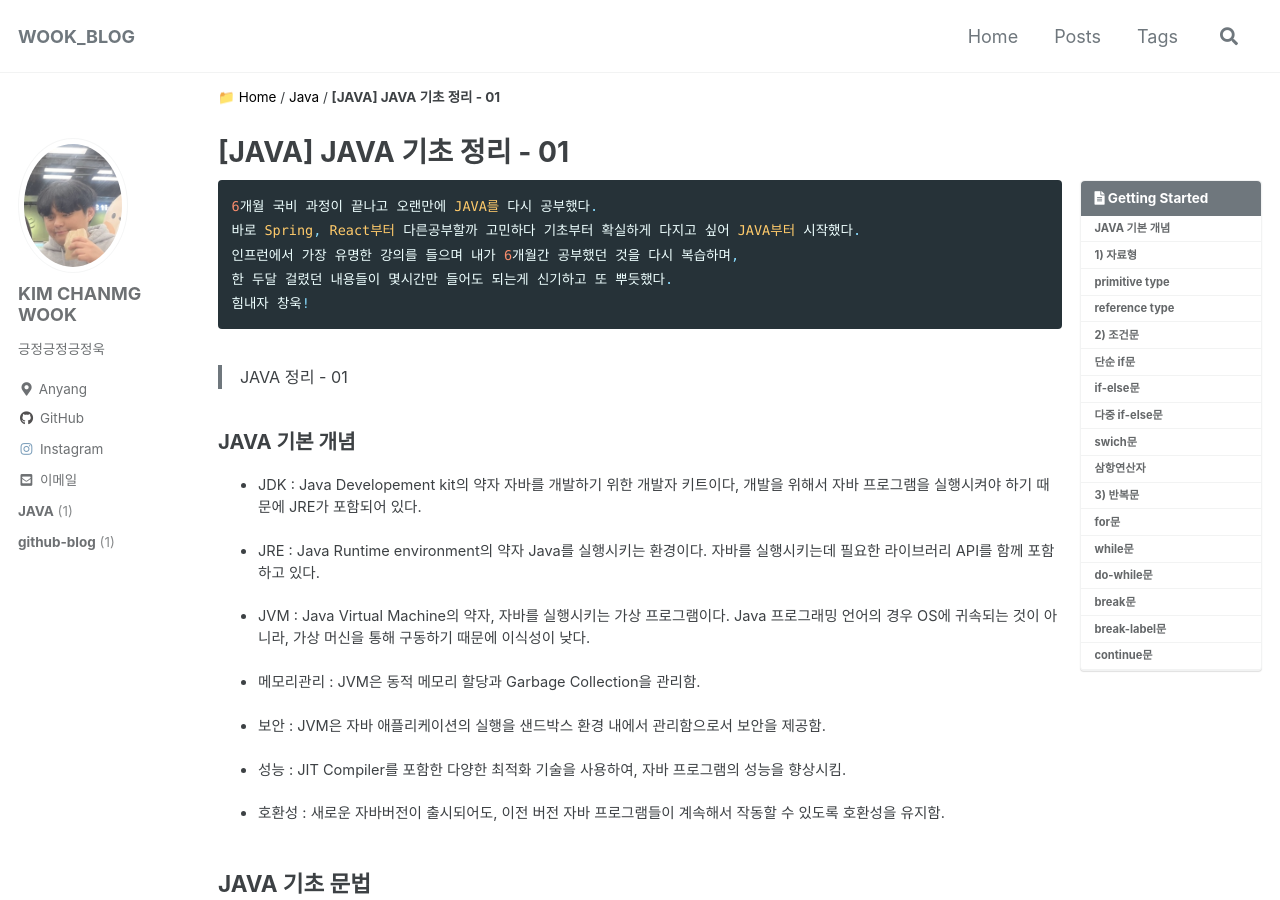
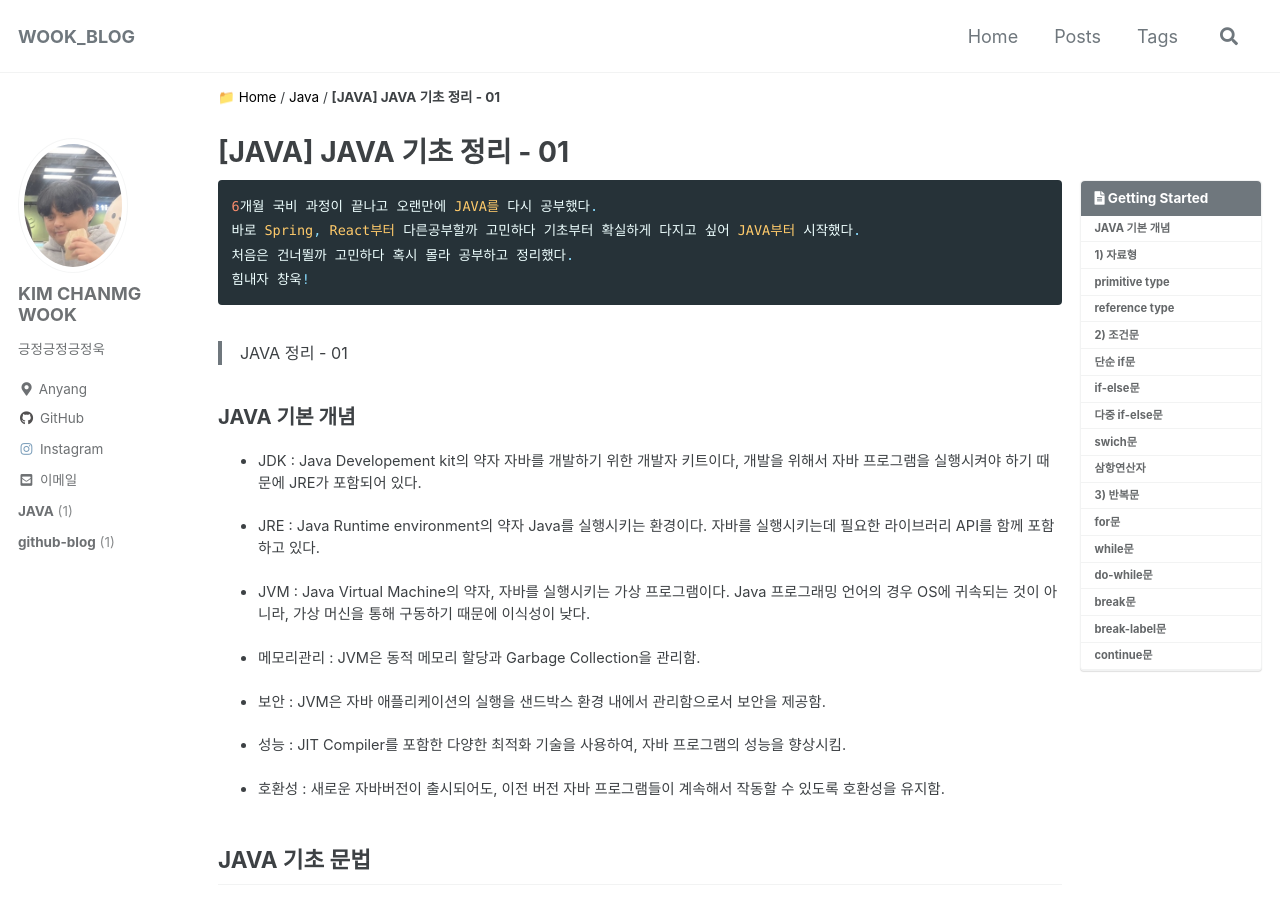
Before and after one commit to CHANGWOOKI/CHANGWOOKI.github.io, a Jekyll site: the page built from _posts/JAVA/2024-04-22-JAVA_1.md, in a window 1280 px wide and 900 px high. Built offline with Jekyll 4.4.1, drawn with Linux system fonts in a browser that asks for light colours; cached includes are drawn as plain includes.

Commit message:
JAVA 기초 - 01

````diff
--- a/_posts/JAVA/2024-04-22-JAVA_1.md
+++ b/_posts/JAVA/2024-04-22-JAVA_1.md
@@ -14,8 +14,7 @@ categories:
 ```java
 6개월 국비 과정이 끝나고 오랜만에 JAVA를 다시 공부했다.
 바로 Spring, React부터 다른공부할까 고민하다 기초부터 확실하게 다지고 싶어 JAVA부터 시작했다.
-인프런에서 가장 유명한 강의를 들으며 내가 6개월간 공부했던 것을 다시 복습하며,
-한 두달 걸렸던 내용들이 몇시간만 들어도 되는게 신기하고 또 뿌듯했다.
+처음은 건너뛸까 고민하다 혹시 몰라 공부하고 정리했다.
 힘내자 창욱!
 ```
 
````
